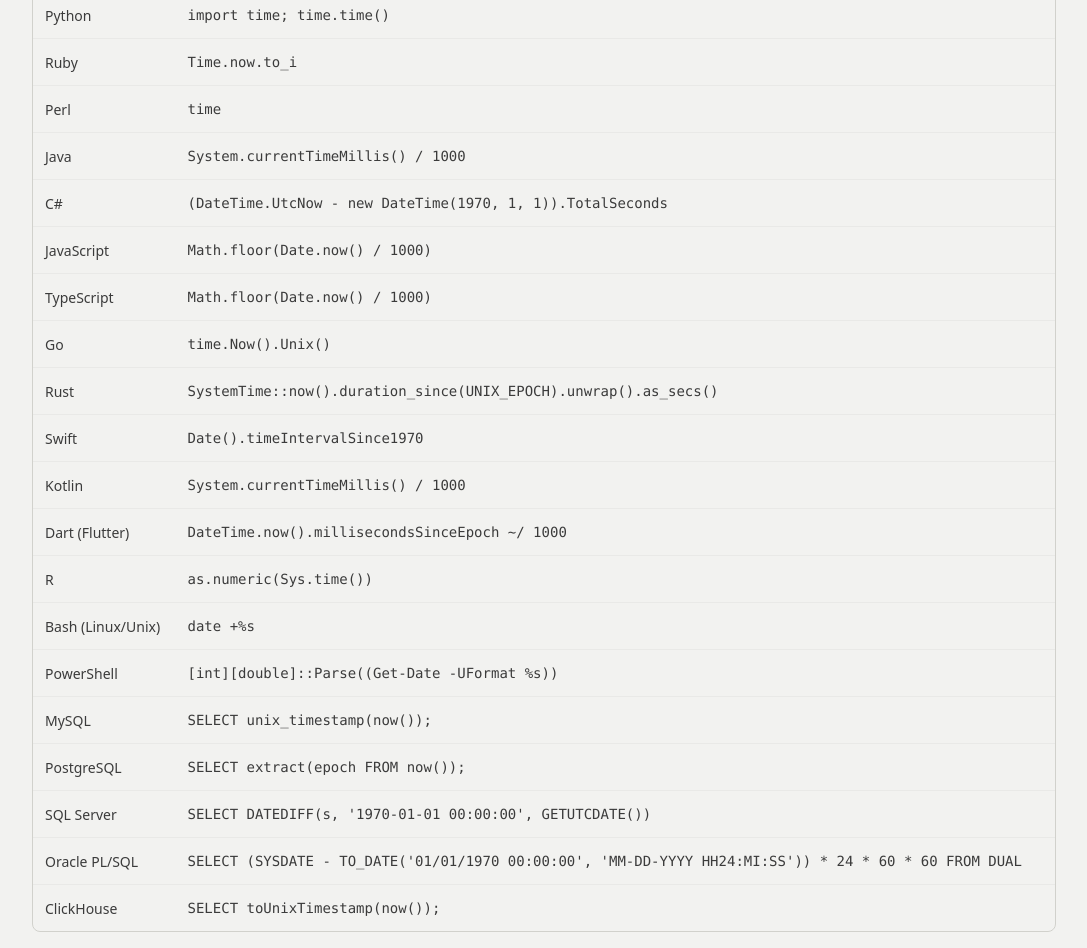
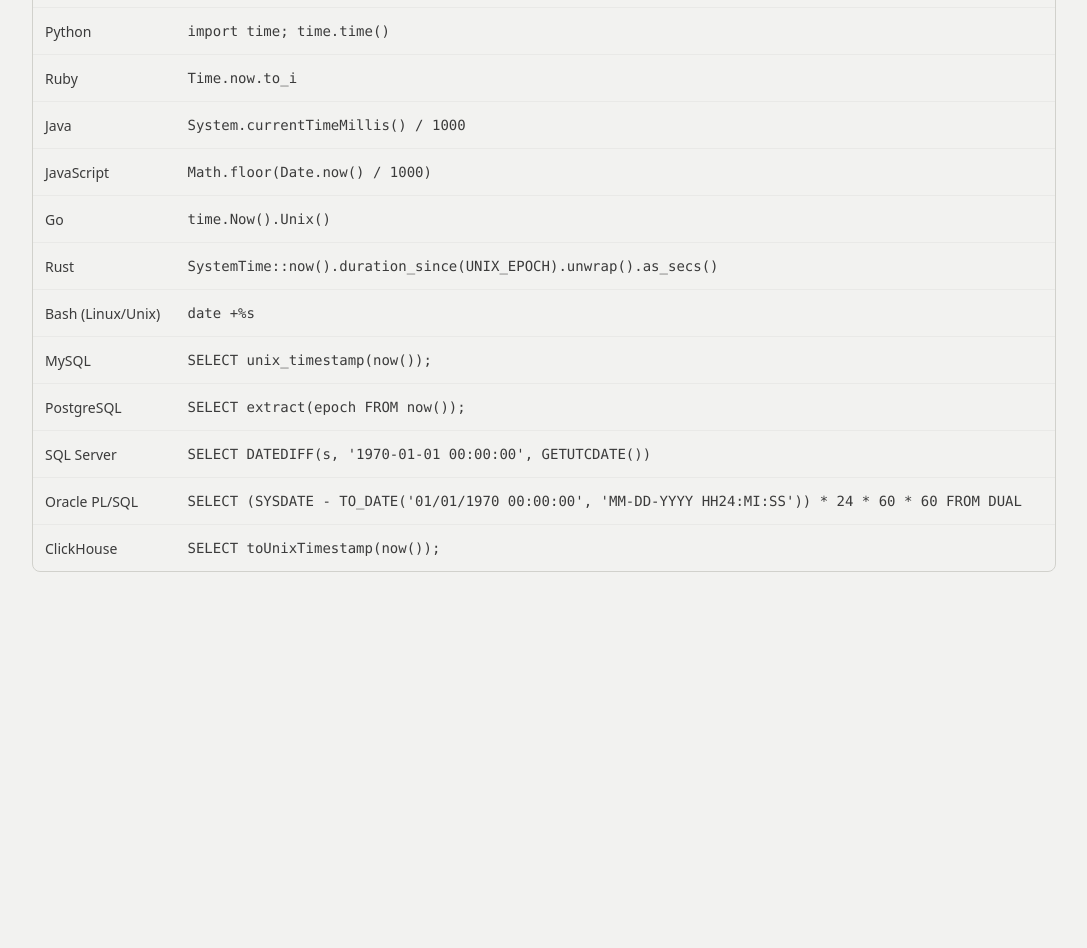
Before and after one commit to Arthurblaya/epoch-converter, a Next.js app: page / in a window 1280 px wide. Shown: the part 1580-2528 px from the top of the page, without its empty margins (96-1183 px from the left). After the commit the page ends 2168 px from the top, so only its background shows below. Built offline with nearby package versions, Linux system fonts and the light colour scheme.

Commit message:
refactor: adjust margin and improve formatting in ProgrammingWithEpoch component

```diff
--- a/src/components/programmingWithEpoch.tsx
+++ b/src/components/programmingWithEpoch.tsx
@@ -1,11 +1,10 @@
 export default function ProgrammingWithEpoch() {
   return (
-    <section className="text-base-content mt-8">
+    <section className="text-base-content mt-12">
       <h2 className="text-2xl text-secondary mb-4">Programming with Epoch</h2>
       <p className="text-base mb-4">
-        The Unix Epoch time can be retrieved in various programming languages
-        using built-in functions. Below is a reference for obtaining the current
-        Unix timestamp in different environments.
+        The Unix Epoch time can be retrieved in various programming languages using built-in functions.
+        Below is a reference for obtaining the current Unix timestamp in different environments.
       </p>
       <div className="overflow-x-auto">
         <table className="table w-full border border-base-300">
@@ -16,141 +15,19 @@
             </tr>
           </thead>
           <tbody>
-            <tr className="border-t border-base-300">
-              <td className="p-3">PHP</td>
-              <td className="p-3">
-                <code>time()</code>
-              </td>
-            </tr>
-            <tr className="border-t border-base-300">
-              <td className="p-3">Python</td>
-              <td className="p-3">
-                <code>import time; time.time()</code>
-              </td>
-            </tr>
-            <tr className="border-t border-base-300">
-              <td className="p-3">Ruby</td>
-              <td className="p-3">
-                <code>Time.now.to_i</code>
-              </td>
-            </tr>
-            <tr className="border-t border-base-300">
-              <td className="p-3">Perl</td>
-              <td className="p-3">
-                <code>time</code>
-              </td>
-            </tr>
-            <tr className="border-t border-base-300">
-              <td className="p-3">Java</td>
-              <td className="p-3">
-                <code>System.currentTimeMillis() / 1000</code>
-              </td>
-            </tr>
-            <tr className="border-t border-base-300">
-              <td className="p-3">C#</td>
-              <td className="p-3">
-                <code>
-                  (DateTime.UtcNow - new DateTime(1970, 1, 1)).TotalSeconds
-                </code>
-              </td>
-            </tr>
-            <tr className="border-t border-base-300">
-              <td className="p-3">JavaScript</td>
-              <td className="p-3">
-                <code>Math.floor(Date.now() / 1000)</code>
-              </td>
-            </tr>
-            <tr className="border-t border-base-300">
-              <td className="p-3">TypeScript</td>
-              <td className="p-3">
-                <code>Math.floor(Date.now() / 1000)</code>
-              </td>
-            </tr>
-            <tr className="border-t border-base-300">
-              <td className="p-3">Go</td>
-              <td className="p-3">
-                <code>time.Now().Unix()</code>
-              </td>
-            </tr>
-            <tr className="border-t border-base-300">
-              <td className="p-3">Rust</td>
-              <td className="p-3">
-                <code>
-                  SystemTime::now().duration_since(UNIX_EPOCH).unwrap().as_secs()
-                </code>
-              </td>
-            </tr>
-            <tr className="border-t border-base-300">
-              <td className="p-3">Swift</td>
-              <td className="p-3">
-                <code>Date().timeIntervalSince1970</code>
-              </td>
-            </tr>
-            <tr className="border-t border-base-300">
-              <td className="p-3">Kotlin</td>
-              <td className="p-3">
-                <code>System.currentTimeMillis() / 1000</code>
-              </td>
-            </tr>
-            <tr className="border-t border-base-300">
-              <td className="p-3">Dart (Flutter)</td>
-              <td className="p-3">
-                <code>DateTime.now().millisecondsSinceEpoch ~/ 1000</code>
-              </td>
-            </tr>
-            <tr className="border-t border-base-300">
-              <td className="p-3">R</td>
-              <td className="p-3">
-                <code>as.numeric(Sys.time())</code>
-              </td>
-            </tr>
-            <tr className="border-t border-base-300">
-              <td className="p-3">Bash (Linux/Unix)</td>
-              <td className="p-3">
-                <code>date +%s</code>
-              </td>
-            </tr>
-            <tr className="border-t border-base-300">
-              <td className="p-3">PowerShell</td>
-              <td className="p-3">
-                <code>[int][double]::Parse((Get-Date -UFormat %s))</code>
-              </td>
-            </tr>
-            <tr className="border-t border-base-300">
-              <td className="p-3">MySQL</td>
-              <td className="p-3">
-                <code>SELECT unix_timestamp(now());</code>
-              </td>
-            </tr>
-            <tr className="border-t border-base-300">
-              <td className="p-3">PostgreSQL</td>
-              <td className="p-3">
-                <code>SELECT extract(epoch FROM now());</code>
-              </td>
-            </tr>
-            <tr className="border-t border-base-300">
-              <td className="p-3">SQL Server</td>
-              <td className="p-3">
-                <code>
-                  SELECT DATEDIFF(s, '1970-01-01 00:00:00', GETUTCDATE())
-                </code>
-              </td>
-            </tr>
-            <tr className="border-t border-base-300">
-              <td className="p-3">Oracle PL/SQL</td>
-              <td className="p-3">
-                <code>
-                  SELECT (SYSDATE - TO_DATE('01/01/1970 00:00:00', 'MM-DD-YYYY
-                  HH24:MI:SS')) * 24 * 60 * 60 FROM DUAL
-                </code>
-              </td>
-            </tr>
-            <tr className="border-t border-base-300">
-              <td className="p-3">ClickHouse</td>
-              <td className="p-3">
-                <code>SELECT toUnixTimestamp(now());</code>
-              </td>
-            </tr>
+            <tr className="border-t border-base-300"><td className="p-3">PHP</td><td className="p-3"><code>time()</code></td></tr>
+            <tr className="border-t border-base-300"><td className="p-3">Python</td><td className="p-3"><code>import time; time.time()</code></td></tr>
+            <tr className="border-t border-base-300"><td className="p-3">Ruby</td><td className="p-3"><code>Time.now.to_i</code></td></tr>
+            <tr className="border-t border-base-300"><td className="p-3">Java</td><td className="p-3"><code>System.currentTimeMillis() / 1000</code></td></tr>
+            <tr className="border-t border-base-300"><td className="p-3">JavaScript</td><td className="p-3"><code>Math.floor(Date.now() / 1000)</code></td></tr>
+            <tr className="border-t border-base-300"><td className="p-3">Go</td><td className="p-3"><code>time.Now().Unix()</code></td></tr>
+            <tr className="border-t border-base-300"><td className="p-3">Rust</td><td className="p-3"><code>SystemTime::now().duration_since(UNIX_EPOCH).unwrap().as_secs()</code></td></tr>
+            <tr className="border-t border-base-300"><td className="p-3">Bash (Linux/Unix)</td><td className="p-3"><code>date +%s</code></td></tr>
+            <tr className="border-t border-base-300"><td className="p-3">MySQL</td><td className="p-3"><code>SELECT unix_timestamp(now());</code></td></tr>
+            <tr className="border-t border-base-300"><td className="p-3">PostgreSQL</td><td className="p-3"><code>SELECT extract(epoch FROM now());</code></td></tr>
+            <tr className="border-t border-base-300"><td className="p-3">SQL Server</td><td className="p-3"><code>SELECT DATEDIFF(s, &apos;1970-01-01 00:00:00&apos;, GETUTCDATE())</code></td></tr>
+            <tr className="border-t border-base-300"><td className="p-3">Oracle PL/SQL</td><td className="p-3"><code>SELECT (SYSDATE - TO_DATE(&apos;01/01/1970 00:00:00&apos;, &apos;MM-DD-YYYY HH24:MI:SS&apos;)) * 24 * 60 * 60 FROM DUAL</code></td></tr>
+            <tr className="border-t border-base-300"><td className="p-3">ClickHouse</td><td className="p-3"><code>SELECT toUnixTimestamp(now());</code></td></tr>
           </tbody>
         </table>
       </div>
```
